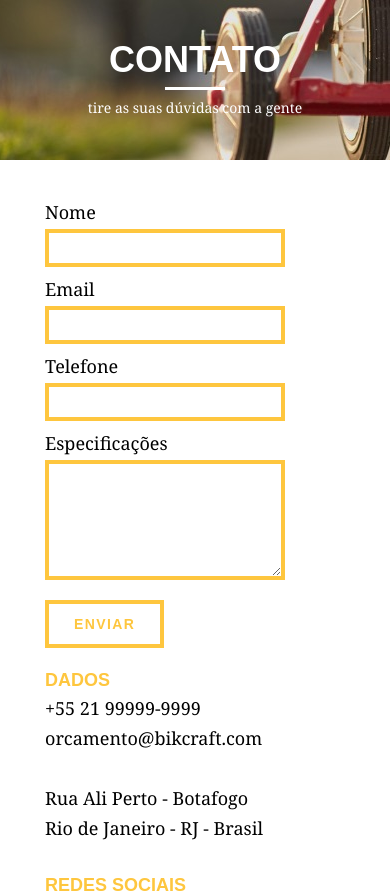
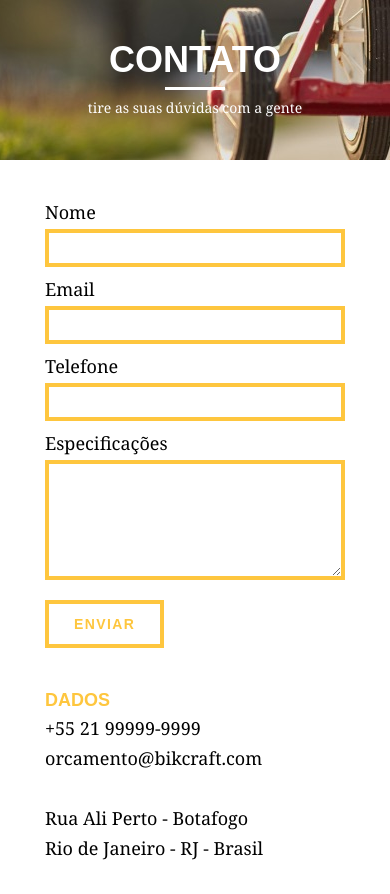
Before and after one commit to s4nderx/bikecraft, a PHP site: page /contato.html in a window 390 px wide. Shown: the part 232-1126 px from the top of the page. Run offline with PHP 8.4, Linux system fonts and the light colour scheme.

Commit message:
responsivo pagina contato

```diff
--- a/css/responsivo.css
+++ b/css/responsivo.css
@@ -160,4 +160,10 @@
 		padding-right: 0;
 	}
 
+	/* contato */
+	.contato_form{
+		padding-right: 0px;
+		margin-bottom: 40px;
+	}
+
 }
```
